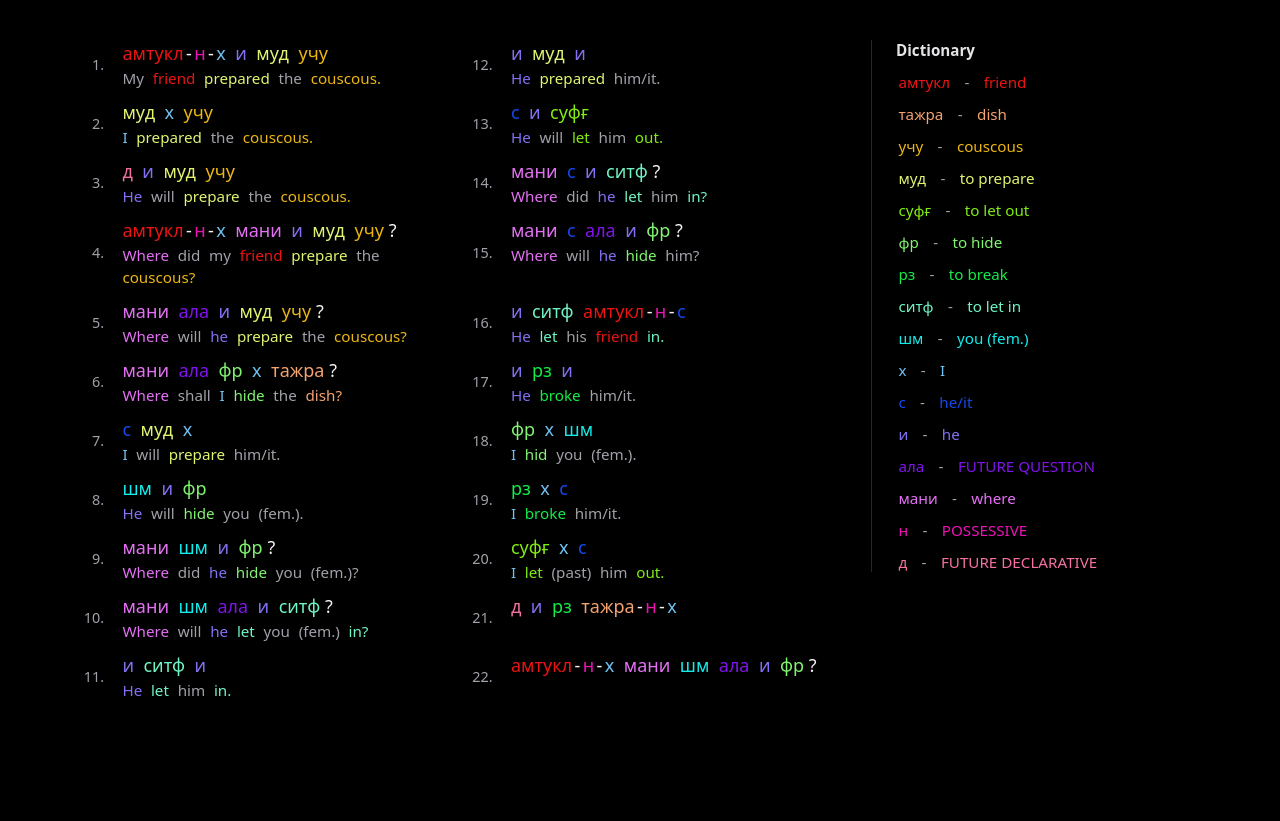
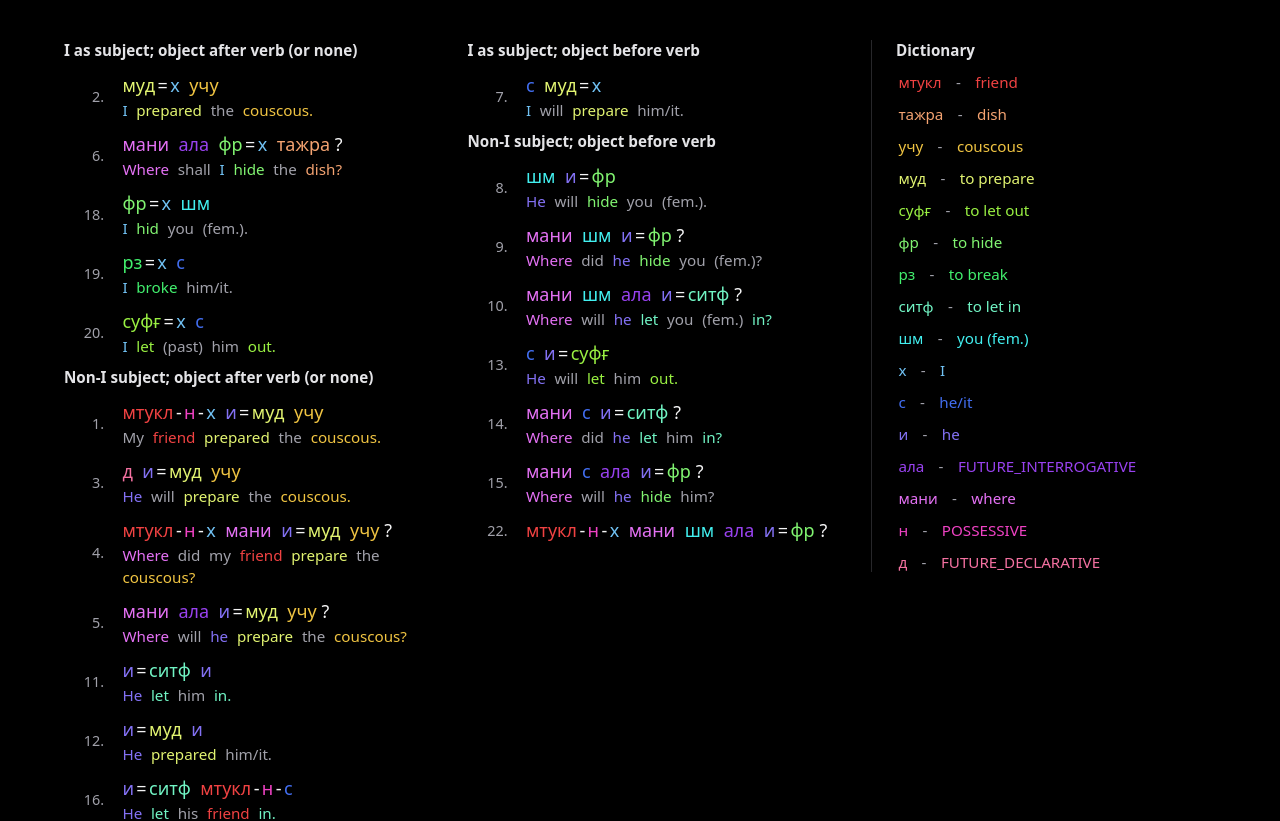
Before and after one commit to vpavlenko/figuig, a Next.js app: page / in a window 1280 px wide. Shown: the top 821 px of the page. Before the commit the page ends 800 px from the top, so only its background shows below. Built offline with nearby package versions, Linux system fonts and the light colour scheme.

Commit message:
sentence groups

```diff
--- a/app/globals.css
+++ b/app/globals.css
@@ -14,23 +14,36 @@ main {
   gap: 2.5rem;
 }
 
-.sentences ol {
+.sentences {
+  flex: 1;
+  min-width: 0;
+}
+
+.group {
+  break-inside: avoid;
+  margin-bottom: var(--example-gap, 1.25rem);
+}
+
+.group-title {
+  margin: 0 0 0.75rem 0;
+  font-size: 0.95rem;
+  font-weight: 600;
+  color: #e4e4e7;
+}
+
+.group-list {
   list-style: none;
   padding: 0;
   margin: 0;
-  display: grid;
-  grid-template-columns: 1fr;
+  display: flex;
+  flex-direction: column;
   gap: var(--example-gap, 1.25rem);
 }
 
-.sentences li {
+.sentence-item {
   display: flex;
   gap: 1rem;
-}
-
-.sentences {
-  flex: 1;
-  min-width: 0;
+  break-inside: avoid;
 }
 
 .dictionary {
@@ -104,9 +117,8 @@ main {
 }
 
 @media (min-width: 1024px) {
-  .sentences ol {
-    grid-auto-flow: column;
-    grid-template-columns: 1fr 1fr;
-    grid-template-rows: repeat(11, auto);
+  .sentences {
+    columns: 2;
+    column-gap: 2.5rem;
   }
 }
--- a/app/page.tsx
+++ b/app/page.tsx
@@ -4,12 +4,14 @@ import { useMemo, useState } from "react";
 
 const EXAMPLE_GAP_PX = 10;
 const SOURCE_ENGLISH_GAP_PX = 0;
-const COLOR_LIGHTNESS_DARK = "50%";
+const COLOR_LIGHTNESS_DARK = "60%";
 const COLOR_LIGHTNESS_LIGHT = "70%";
+
+const VERB_SOURCES = new Set(["муд", "суфғ", "фр", "рз", "ситф"]);
 
 const DICTIONARY = [
   {
-    source: "амтукл",
+    source: "мтукл",
     english: "friend",
     color: `hsl(0 85% ${COLOR_LIGHTNESS_DARK})`,
     englishForms: ["friend"],
@@ -60,7 +62,7 @@ const DICTIONARY = [
   { source: "и", english: "he", color: `hsl(248 85% ${COLOR_LIGHTNESS_LIGHT})` },
   {
     source: "ала",
-    english: "FUTURE QUESTION",
+    english: "FUTURE_INTERROGATIVE",
     color: `hsl(270 85% ${COLOR_LIGHTNESS_DARK})`,
   },
   {
@@ -74,17 +76,37 @@ const DICTIONARY = [
     english: "POSSESSIVE",
     color: `hsl(315 85% ${COLOR_LIGHTNESS_DARK})`,
   },
-  { source: "д", english: "FUTURE DECLARATIVE", color: `hsl(338 85% ${COLOR_LIGHTNESS_LIGHT})` },
+  { source: "д", english: "FUTURE_DECLARATIVE", color: `hsl(338 85% ${COLOR_LIGHTNESS_LIGHT})` },
+];
+
+const SENTENCE_GROUPS: Array<{ title: string; sentences: number[] }> = [
+  {
+    title: "I as subject; object after verb (or none)",
+    sentences: [2, 6, 18, 19, 20],
+  },
+
+  {
+    title: "Non-I subject; object after verb (or none)",
+    sentences: [1, 3, 4, 5, 11, 12, 16, 17, 21],
+  },
+  {
+    title: "I as subject; object before verb",
+    sentences: [7],
+  },
+  {
+    title: "Non-I subject; object before verb",
+    sentences: [8, 9, 10, 13, 14, 15, 22],
+  },
 ];
 
 export default function Home() {
   const entries = [
-    { id: 1, source: "амтукл н х и муд учу", translation: "My friend prepared the couscous." },
+    { id: 1, source: "мтукл н х и муд учу", translation: "My friend prepared the couscous." },
     { id: 2, source: "муд х учу", translation: "I prepared the couscous." },
     { id: 3, source: "д и муд учу", translation: "He will prepare the couscous." },
     {
       id: 4,
-      source: "амтукл н х мани и муд учу ?",
+      source: "мтукл н х мани и муд учу ?",
       translation: "Where did my friend prepare the couscous?",
     },
     { id: 5, source: "мани ала и муд учу ?", translation: "Where will he prepare the couscous?" },
@@ -98,16 +120,17 @@ export default function Home() {
     { id: 13, source: "с и суфғ", translation: "He will let him out." },
     { id: 14, source: "мани с и ситф ?", translation: "Where did he let him in?" },
     { id: 15, source: "мани с ала и фр ?", translation: "Where will he hide him?" },
-    { id: 16, source: "и ситф амтукл н с", translation: "He let his friend in." },
+    { id: 16, source: "и ситф мтукл н с", translation: "He let his friend in." },
     { id: 17, source: "и рз и", translation: "He broke him/it." },
     { id: 18, source: "фр х шм", translation: "I hid you (fem.)." },
     { id: 19, source: "рз х с", translation: "I broke him/it." },
     { id: 20, source: "суфғ х с", translation: "I let (past) him out." },
     { id: 21, source: "д и рз тажра н х", translation: "" },
-    { id: 22, source: "амтукл н х мани шм ала и фр ?", translation: "" },
+    { id: 22, source: "мтукл н х мани шм ала и фр ?", translation: "" },
   ];
 
   const dictionary = DICTIONARY;
+  const entryById = new Map(entries.map((entry) => [entry.id, entry] as const));
 
   function normalizeEnglish(token: string) {
     return token.toLowerCase().replace(/[^a-z]+/g, "");
@@ -179,6 +202,10 @@ export default function Home() {
                     ? "-"
                     : tokens[index - 1] === "н" && index - 2 >= 0
                       ? "-"
+                    : tokens[index - 1] === "и" && VERB_SOURCES.has(token)
+                        ? "="
+                        : token === "х" && VERB_SOURCES.has(tokens[index - 1] ?? "")
+                          ? "="
                           : " ";
 
           return (
@@ -239,17 +266,26 @@ export default function Home() {
       }
     >
       <div className="sentences">
-        <ol>
-          {entries.map((entry) => (
-            <li key={entry.id}>
+        {SENTENCE_GROUPS.map((group) => (
+          <section key={group.title} className="group">
+            <h3 className="group-title">{group.title}</h3>
+            <ol className="group-list">
+              {group.sentences.map((id) => {
+                const entry = entryById.get(id);
+                if (!entry) return null;
+                return (
+                  <li key={entry.id} className="sentence-item">
                     <div className="entry-number">{entry.id}.</div>
                     <div>
                       {renderSource(entry.source)}
                       {entry.translation ? renderTranslation(entry.translation) : null}
                     </div>
                   </li>
+                );
+              })}
+            </ol>
+          </section>
         ))}
-        </ol>
       </div>
 
       <aside className="dictionary">
```
Lines whose indentation alone changed are shown as unchanged.
